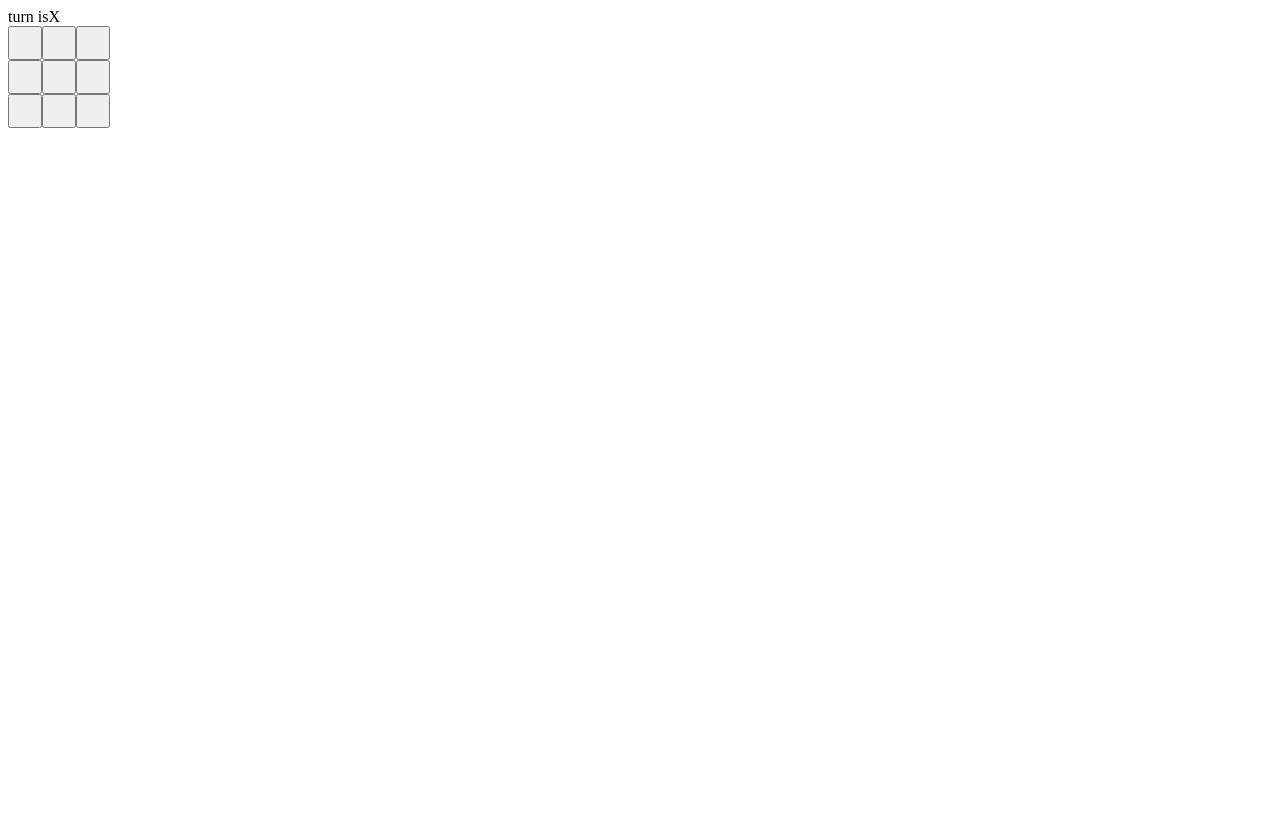
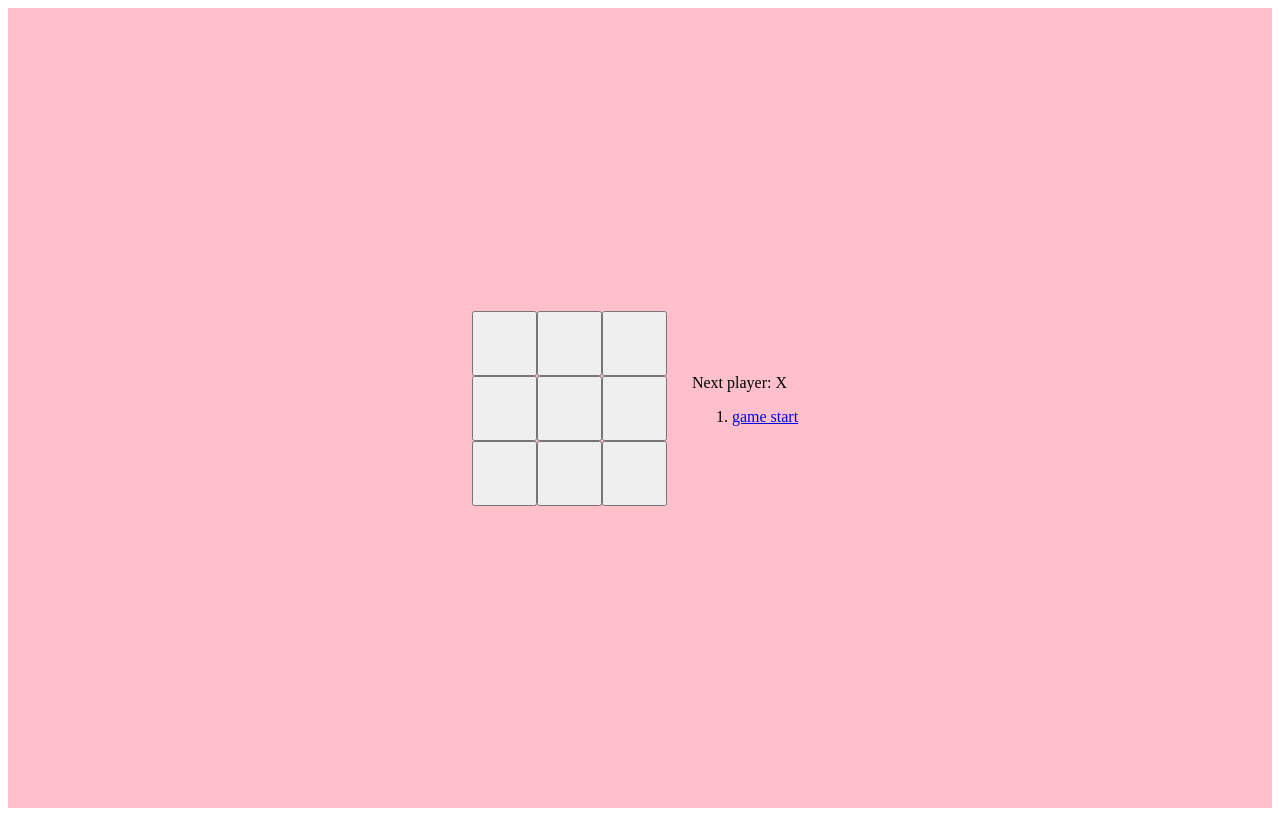
Before and after one commit to mauliktrapas/tic-tec-toe, a React app: page / in a window 1280 px wide. Built offline with nearby package versions, Linux system fonts and the light colour scheme.

Commit message:
store history

```diff
--- a/src/index.css
+++ b/src/index.css
@@ -1,9 +1,35 @@
-.square{
-    height: 34px;
-    width: 34px;
-    float :left;
+.board {
+    display: flex;
+    flex-direction: row;
+    flex-wrap: wrap;
+    width: 200px;
 }
+
+.square {
+    width: 65px;
+    font-size: 25px;
+    height: 65px;
+}
+
+
+.square--win {
+    color: hsla(0, 100%, 50%, 1);
+}
+
 .game {
     display: flex;
     flex-direction: row;
+    justify-content: center;
+    align-items: center;
+    height: 100vh;
+    background-color: pink;
 }
+
+.steps {
+    height : 10%;
+    margin-right: 10px;
+}
+
+.game-info {
+    margin-left: 20px;
+}
--- a/src/index.js
+++ b/src/index.js
@@ -2,82 +2,114 @@ import React from 'react';
 import ReactDOM from 'react-dom';
 import './index.css';
 
-class Square extends React.Component{
-    render(){
+function Square(props) {
         return(
-            <button className="square" onClick={()=>this.props.onClick()}>{this.props.value} </button>
+            <button className ={props.className} onClick={()=>props.onClick()}>{props.value} </button>
         )
     }
+
+function Board(props) {
+    return (
+        <div className="board">
+            {Array(9).fill(null).map(
+                (v, i) =>
+                    <Square
+                         className={
+                            props.winningLine.filter(
+                                (v) => v === i).length > 0 ?
+                                "square square--win" :
+                                "square"
+                        }
+                         key={i}
+                        value={props.squares[i]}
+                        onClick={() =>
+                            props.onClick(i,parseInt(i/3,10),i%3)
+                        }
+                    />
+            )}
+        </div>
+    )
 }
 
-class Board extends React.Component{
+class Game extends React.Component{
+
     constructor(props){
         super(props);
         this.state={
-            squares : Array(9).fill(null),
+            history : [{
+                squares : Array(9).fill(null),
+                winningLine : Array(3).fill(null),
+                index : [null, null],
+            }],
             isXNext : true,
+            stepNumber : 0,
+
         }
     }
-    renderSquare(i){
-        return <Square  value={this.state.squares[i]} onClick={()=>this.handleClick(i)} />
-    }
-    handleClick(i) {
 
-        let squares = this.state.squares.slice();
-        if(squares[i] || decideWinner(this.state.squares)){
+    handleClick(i,row,col) {
+        const history=this.state.history.slice(0, this.state.stepNumber + 1);
+        const current = history[this.state.stepNumber];
+        const squares = current.squares.slice();
+        if(squares[i] || calculateWinner(squares).winner){
             return;
         }
-        squares[i]=this.state.isXNext?'X':'O';
+        squares[i]=this.state.isXNext? 'X' : 'O';
         this.setState(
-            { squares:squares,
-                isXNext : !this.state.isXNext
+            {   history:history.concat([
+                {
+                squares:squares,
+                    winningLine : calculateWinner(squares).winningLine,
+                    index : [row,col],
+                }
+                ]),
+                isXNext : !this.state.isXNext,
+                stepNumber : this.state.stepNumber + 1,
             }
         );
     }
+
+    moveTo(step){
+        this.setState({
+            isXNext : step%2===0,
+            stepNumber : step
+        })
+    }
+
     render(){
+        const history=this.state.history.slice(0,this.state.stepNumber+1);
+        const current = history[this.state.stepNumber];
+        const winner = calculateWinner(current.squares).winner;
+
         let status;
-        if(decideWinner(this.state.squares)){
-            status = 'winner is ' + (decideWinner(this.state.squares));
+        if (winner) {
+            status = 'Winner: ' + winner
+        } else {
+            status = 'Next player: ' + (this.state.isXNext ? 'X' : 'O')
         }
-        else{
-            status = 'turn is' + (this.state.isXNext?'X':'O');
-        }
-        return (
-            <div className="outer">
-                <div >{status}</div>
-                <div className="squ">
-                    {this.renderSquare(0)}
-                    {this.renderSquare(1)}
-                    {this.renderSquare(2)}
-                </div>
-                <div>
-                    {this.renderSquare(3)}
-                    {this.renderSquare(4)}
-                    {this.renderSquare(5)}
-                </div>
-                <div>
-                    {this.renderSquare(6)}
-                    {this.renderSquare(7)}
-                    {this.renderSquare(8)}
-                </div>
-            </div>
-        )
-    }
-}
 
-class Game extends React.Component{
-    render(){
+        const moveList = history.map((temp,step)=>{
+            const desc = step ? ('move ('+ temp.index[0] + ',' + temp.index[1] + ')' ) : 'game start';
+            return(
+                <li key={step} className="steps">
+                    <a href="#" onClick={()=>this.moveTo(step)}>{desc}</a>
+                </li>
+            );
+        });
 
         return(
            <div className="game">
-
-                <Board />
+               <Board winningLine={current.winningLine} squares={current.squares} onClick={(i,row,col)=>this.handleClick(i,row,col)} />
+               <div className="game-info">
+                <div >{status}</div>
+                <ol>{moveList}</ol>
+               </div>
            </div>
         )
     }
 }
 
-function decideWinner(squares){
+function calculateWinner(squares){
     const lines=[
         [0,1,2],
         [3,4,5],
@@ -91,10 +123,10 @@ function decideWinner(squares){
     for(let i=0;i<lines.length;i++){
         const [a,b,c]=lines[i];
         if(squares[a] && squares[a]===squares[b] && squares[b]===squares[c]){
-            return squares[a];
+            return {"winner" : squares[a],"winningLine" : [a,b,c]};
         }
     }
-    return null;
+    return {"winner" : null,"winningLine" : [null,null,null]};
 }
 
 ReactDOM.render(
```
Also changed, not shown: src/happy.html (deleted, +0 -31 lines), src/indextmp.js (deleted, +0 -121 lines), dist/src/index.js, 2 other files.
